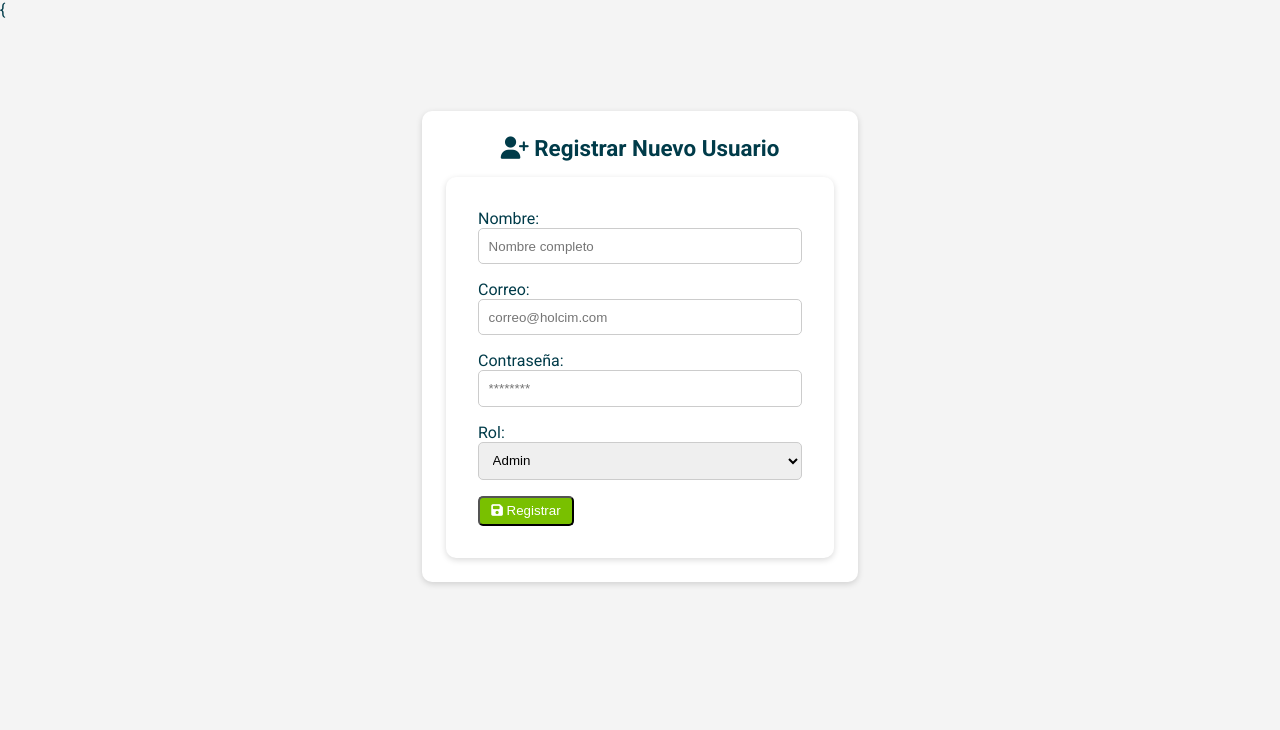
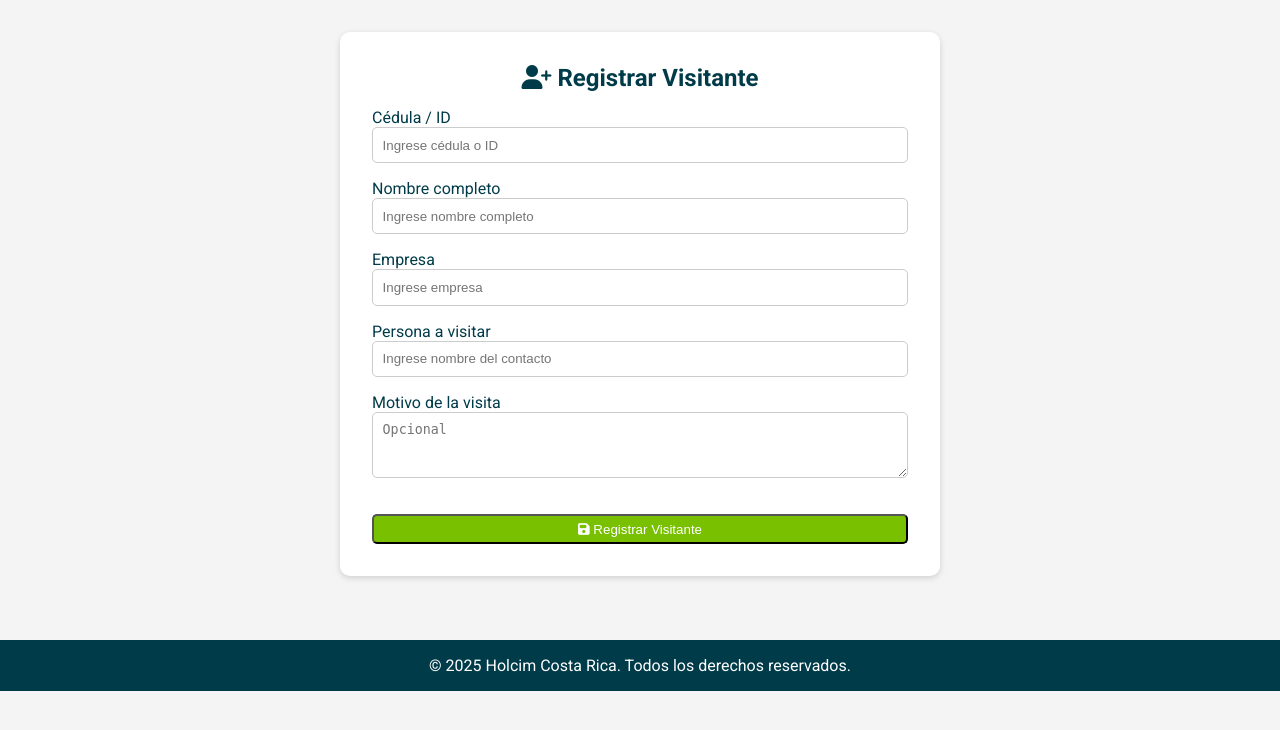
Before and after one commit to luismolinaboni22-art/Registro-de-visitantes-Holcim-Costa-Rica..., a Flask app: template templates/register.html in a window 1280 px wide. Shown: the top 730 px of the page. Run offline with Flask 3, Linux system fonts and the light colour scheme; the template is opened without the code that fills it, so the values that code supplies are empty.

Commit message:
Update register.html

```diff
--- a/templates/register.html
+++ b/templates/register.html
@@ -1,50 +1,49 @@
-{<!DOCTYPE html>
+<!DOCTYPE html>
 <html lang="es">
 <head>
 <meta charset="UTF-8">
 <meta name="viewport" content="width=device-width, initial-scale=1.0">
-    <title>Registro de Usuario - Holcim CR</title>
+<title>Registrar Visitante - Holcim CR</title>
 <link rel="stylesheet" href="{{ url_for('static', filename='css/style.css') }}">
 <link href="https://fonts.googleapis.com/css2?family=Roboto:wght@400;500;700&display=swap" rel="stylesheet">
 <link rel="stylesheet" href="https://cdnjs.cloudflare.com/ajax/libs/font-awesome/6.5.0/css/all.min.css">
 </head>
 <body>
 
-<div class="container" style="max-width: 500px; margin: 60px auto;">
-    <div class="card">
-        <div class="card-header" style="text-align:center; font-size:1.4em;">
-            <i class="fas fa-user-plus"></i> Registrar Nuevo Usuario
-        </div>
-        <form method="POST" action="{{ url_for('register') }}">
-            <label for="name">Nombre:</label>
-            <input type="text" id="name" name="name" placeholder="Nombre completo" required>
-
-            <label for="email">Correo:</label>
-            <input type="email" id="email" name="email" placeholder="correo@holcim.com" required>
-
-            <label for="password">Contraseña:</label>
-            <input type="password" id="password" name="password" placeholder="********" required>
-
-            <label for="role">Rol:</label>
-            <select id="role" name="role" required>
-                <option value="admin">Admin</option>
-                <option value="user">Usuario</option>
-            </select>
-
-            <button type="submit" class="button"><i class="fas fa-save"></i> Registrar</button>
-        </form>
+<div class="container">
+    <form method="POST" action="{{ url_for('register_visitor') }}">
+        <h2 style="text-align:center; margin-bottom:1rem;"><i class="fas fa-user-plus"></i> Registrar Visitante</h2>
 
         {% with messages = get_flashed_messages() %}
             {% if messages %}
-                {% for message in messages %}
-                    <div class="alert alert-success" style="margin-top:10px; padding:10px; border-radius:8px; background:var(--holcim-green); color:white;">
-                        {{ message }}
+                <div style="color:green; margin-bottom:1rem;">
+                    {% for message in messages %}{{ message }}{% endfor %}
                 </div>
-                {% endfor %}
             {% endif %}
         {% endwith %}
+
+        <label for="ci">Cédula / ID</label>
+        <input type="text" name="ci" id="ci" placeholder="Ingrese cédula o ID" required>
+
+        <label for="name">Nombre completo</label>
+        <input type="text" name="name" id="name" placeholder="Ingrese nombre completo" required>
+
+        <label for="company">Empresa</label>
+        <input type="text" name="company" id="company" placeholder="Ingrese empresa">
+
+        <label for="person_to_visit">Persona a visitar</label>
+        <input type="text" name="person_to_visit" id="person_to_visit" placeholder="Ingrese nombre del contacto" required>
+
+        <label for="reason">Motivo de la visita</label>
+        <textarea name="reason" id="reason" rows="3" placeholder="Opcional"></textarea>
+
+        <button type="submit" class="button" style="width:100%; margin-top:1rem;"><i class="fas fa-save"></i> Registrar Visitante</button>
+    </form>
 </div>
-</div>
+
+<footer class="footer">
+    &copy; 2025 Holcim Costa Rica. Todos los derechos reservados.
+</footer>
 
 </body>
 </html>
```
Lines whose indentation alone changed are shown as unchanged.
